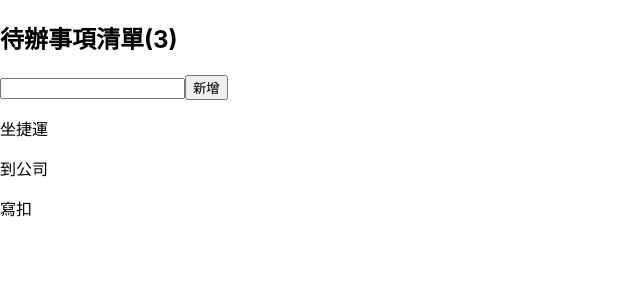
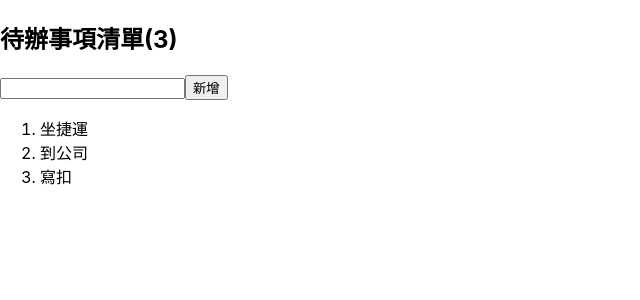
Before and after one commit to LizzzYu/react-practice-todolist-ts, a React (Create React App) app: page / in a window 1280 px wide. Shown: the top 300 px of the page, without its empty margins (0-640 px from the left). Built offline with nearby package versions, Linux system fonts and the light colour scheme.

Commit message:
finish remove Todo function

```diff
--- a/src/App.tsx
+++ b/src/App.tsx
@@ -4,7 +4,7 @@ import List from './components/List';
 import Title from './components/Title';
 
 export interface TodoProps {
-  id: number | null;
+  id: number;
   text: string | null;
 }
 
@@ -31,27 +31,11 @@ export default function App(): JSX.Element {
   // const [todo, setTodo] = useState<TodoProps>({ id: null, text: null });
   const [todos, setTodos] = useState<TodoProps[]>(initialTodos);
 
-  // function addTodo(todo?: TodoProps) {
-  //   if (todo) {
-  //     setTodo(todo);
-
-  //     setTodos({
-  //       todos: [...initialTodos, todo],
-  //     });
-
-  //     return todos;
-  //   }
-
-  //   return initialTodos;
-  // }
-
-  // setTodos([...initialTodos, todo]);
-
   return (
     <div>
       <Title todos={todos} />
       <Form todos={todos} setTodos={setTodos}/>
-      <List todos={todos} />
+      <List todos={todos} setTodos={setTodos}/>
     </div>
   );
 }
--- a/src/components/Form.tsx
+++ b/src/components/Form.tsx
@@ -10,19 +10,30 @@ export default function Form(props: FormProps): JSX.Element {
   const { todos, setTodos } = props;
   const [todo, setTodo] = useState({id: todos.length + 1, text: ''});
 
-  function handleOnClick(todo: TodoProps) {
+  function handleOnChange(event: React.ChangeEvent<HTMLInputElement>) {
+    setTodo({id: todos.length + 1, text: event.target.value})
+  }
+
+  function createTodo(todo: TodoProps) {
     if (todo.text === '') return;
 
     setTodos([...todos, todo]);
     setTodo({id: 0, text: ''});
   }
 
+  function handleKeyDown(event: React.KeyboardEvent<HTMLInputElement>) {
+    if (event.keyCode === 13) {
+      createTodo(todo);
+    }
+  }
+
   return (
     <div>
       <input
-        onChange={event => setTodo({id: todos.length + 1, text: event.target.value})}
+        onChange={event => handleOnChange(event)}
+        onKeyDown={event => handleKeyDown(event)}
         value={todo.text} />
-      <button onClick={() => handleOnClick(todo)}>
+      <button onClick={() => createTodo(todo)}>
         新增
       </button>
     </div>
--- a/src/components/List.tsx
+++ b/src/components/List.tsx
@@ -1,14 +1,31 @@
 import React from 'react';
-import { TodosProps } from '../App';
+import { TodoProps } from '../App';
 
-export default function List(props: TodosProps): JSX.Element {
-  const { todos } = props;
+interface ListProps {
+  setTodos: React.Dispatch<React.SetStateAction<TodoProps[]>>;
+  todos: TodoProps[];
+}
+
+export default function List(props: ListProps): JSX.Element {
+  const { todos, setTodos } = props;
+
+  function removeTodo(id: number) {
+    const removedTodos = todos.filter(todo => todo.id !== id);
+
+    setTodos(removedTodos)
+  }
 
   return (
     <div>
-      {todos.map(todo => (
-        <p key={todo.id}>{todo.text}</p>
-      ))}
+      <ol>
+        {todos.map((todo) => (
+          <li
+            key={todo.id}
+            onClick={() => removeTodo(todo.id)}>
+            {todo.text}
+          </li>
+        ))}
+      </ol>
     </div>
   );
 }
```
